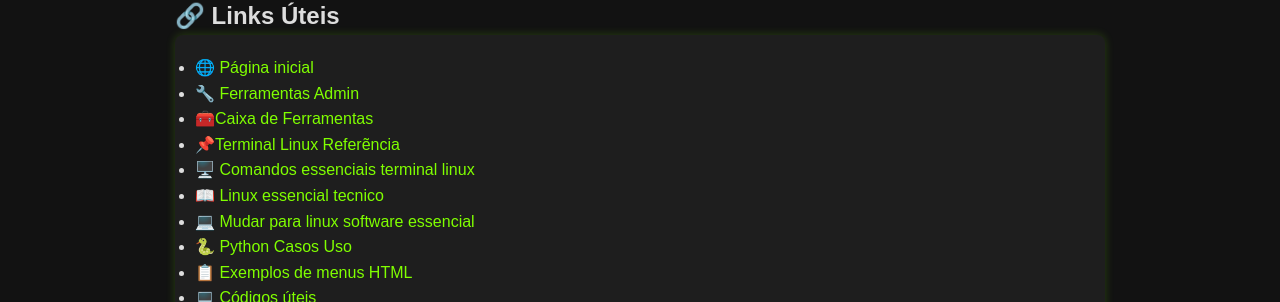
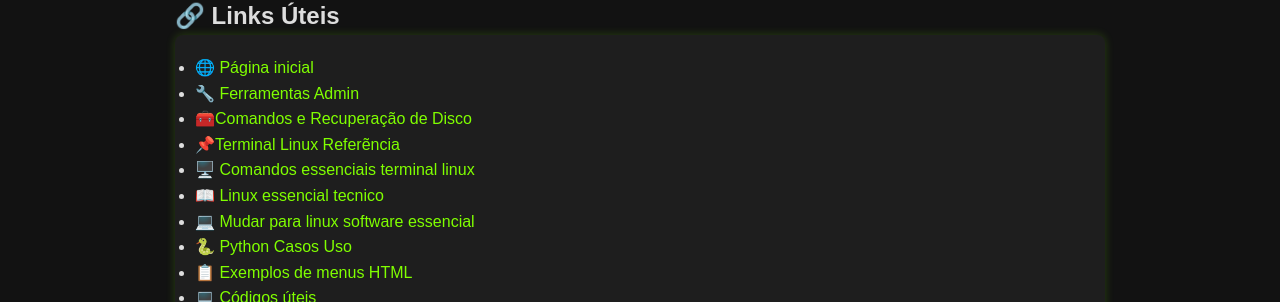
Before and after one commit to Piolinux/piolinux-site, a Jekyll site: the page built from _pages/_iniciantes/links-uteis-para-linux-python-e-terminal-2025.md, in a window 1280 px wide. Shown: the part 161-463 px from the top of the page. Built offline with Jekyll 4.4.1, drawn with Linux system fonts in a browser that asks for light colours.

Commit message:
Update links-uteis-para-linux-python-e-terminal-2025.md

```diff
--- a/_pages/_iniciantes/links-uteis-para-linux-python-e-terminal-2025.md
+++ b/_pages/_iniciantes/links-uteis-para-linux-python-e-terminal-2025.md
@@ -20,7 +20,7 @@ permalink: /links-uteis-linux-python/
 
     <li><a href="{{ '/' | relative_url }}">🌐 Página inicial</a></li>
     <li><a href="{{ '/ferramentas/' | relative_url }}">🔧 Ferramentas Admin</a></li>
-    <li><a href="{{ '/caixa-ferramentas-javascript/' | relative_url }}">🧰Caixa de Ferramentas</a></li>
+    <li><a href="{{ '/comandos-recuperacao-disco-linux/' | relative_url }}">🧰Comandos e Recuperação de Disco</a></li>
     <li><a href="{{ '/terminal-linux-referencia/' | relative_url }}">📌Terminal Linux Referẽncia</a></li>
     <li><a href="{{ '/comandos-essenciais-terminal-linux/' | relative_url }}">🖥️ Comandos essenciais terminal linux</a></li>
     <li><a href="{{ '/linux-essencial-tecnico/' | relative_url }}">📖 Linux essencial tecnico</a></li>
```
